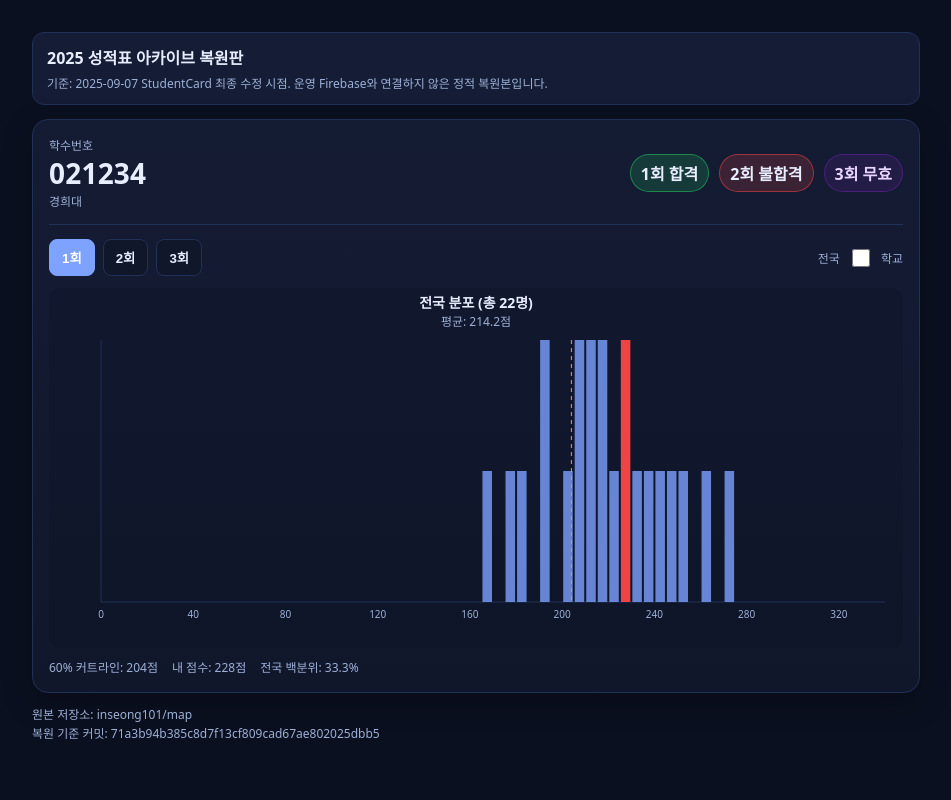
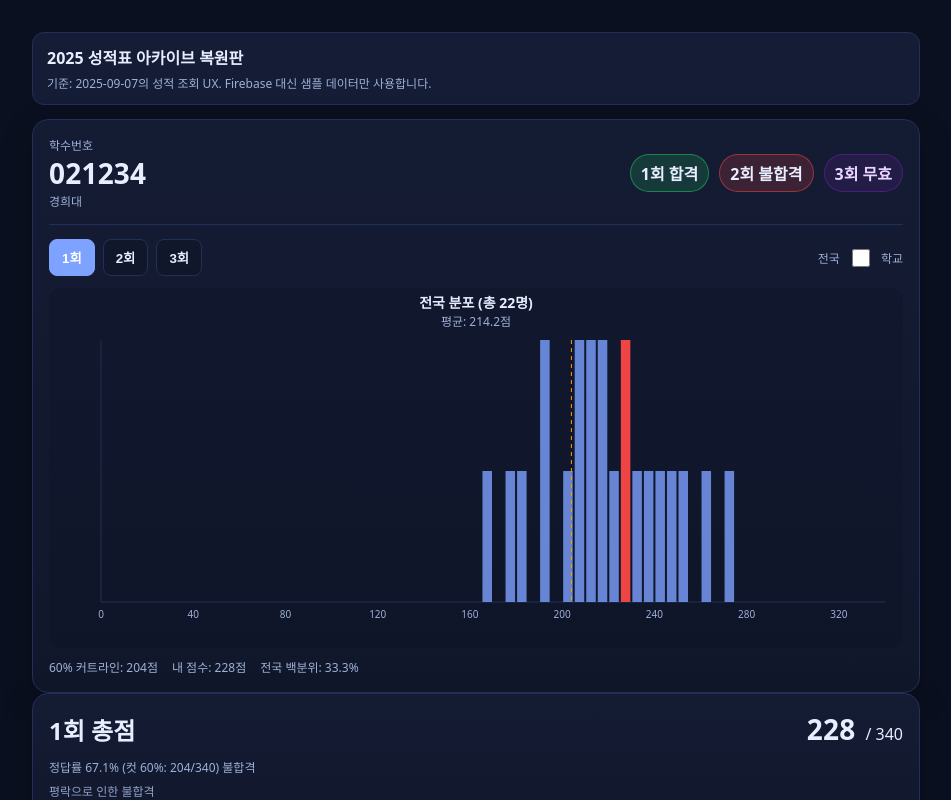
Before and after one commit to inseong101/legacy-scoreboard-2025, a React (Vite) app: page / in a window 1280 px wide. Shown: the top 800 px of the page, without its empty margins (164-1115 px from the left). Built offline with nearby package versions, Linux system fonts and the light colour scheme.

Commit message:
Render historical round cards below student summary

```diff
--- a/src/App.jsx
+++ b/src/App.jsx
@@ -1,18 +1,28 @@
 import React from 'react'
 import StudentCard from './components/StudentCard'
+import RoundCard from './components/RoundCard'
 import { sampleStudent } from './data/sampleData'
 
 export default function App() {
+  const { sid, school, rounds } = sampleStudent
+
   return (
     <main className="container">
       <div className="archive-note">
         <strong>2025 성적표 아카이브 복원판</strong>
-        <span>기준: 2025-09-07 StudentCard 최종 수정 시점. 운영 Firebase와 연결하지 않은 정적 복원본입니다.</span>
+        <span>기준: 2025-09-07의 성적 조회 UX. Firebase 대신 샘플 데이터만 사용합니다.</span>
       </div>
-      <StudentCard {...sampleStudent} />
+
+      <div className="cards-grid">
+        <StudentCard sid={sid} school={school} rounds={rounds} />
+        {rounds.map(({ label, data }) => (
+          <RoundCard key={label} label={label} data={data} sid={sid} />
+        ))}
+      </div>
+
       <div className="provenance">
         <div>원본 저장소: inseong101/map</div>
-        <div>복원 기준 커밋: 71a3b94b385c8d7f13cf809cad67ae802025dbb5</div>
+        <div>복원 기준: 2025-09-07 성적표 컴포넌트 구조</div>
       </div>
     </main>
   )
```
